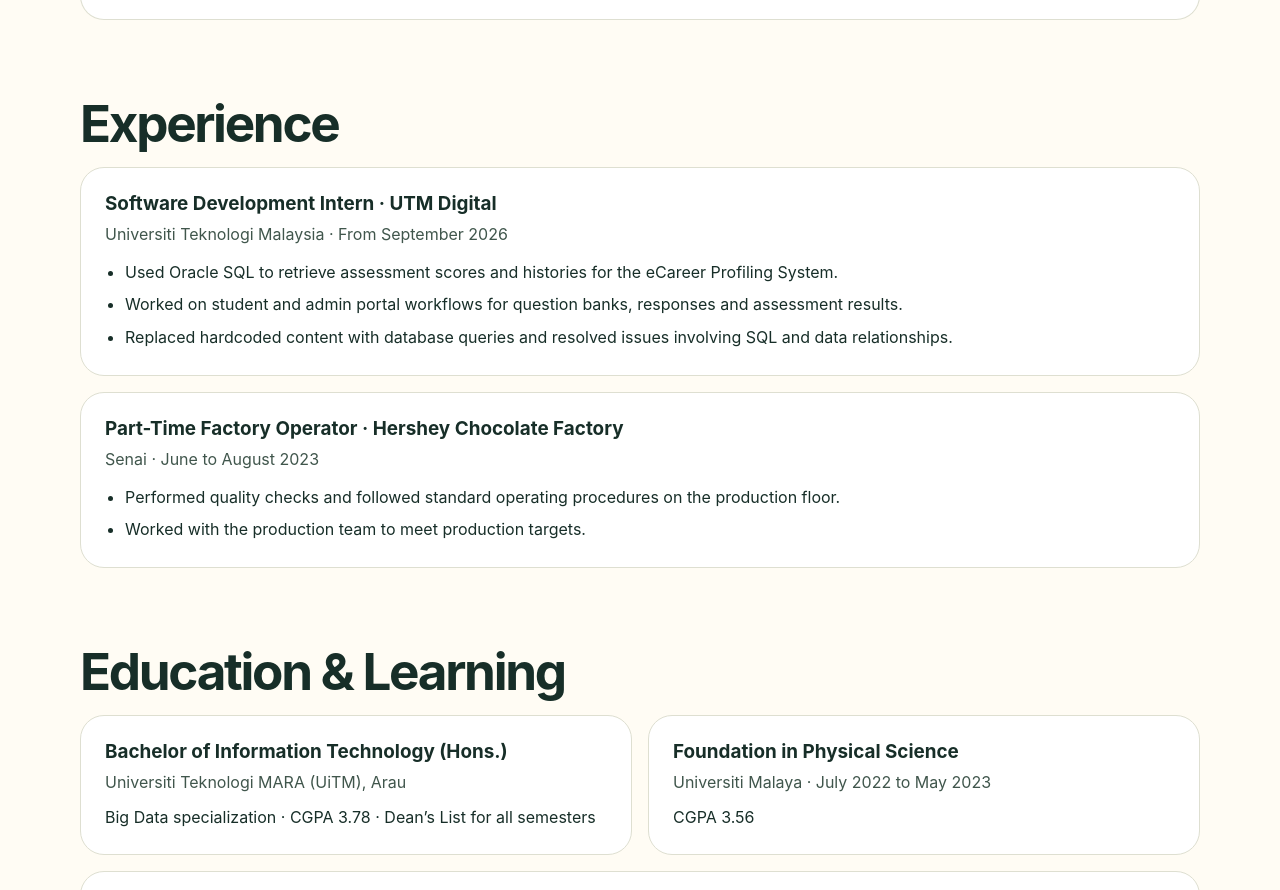
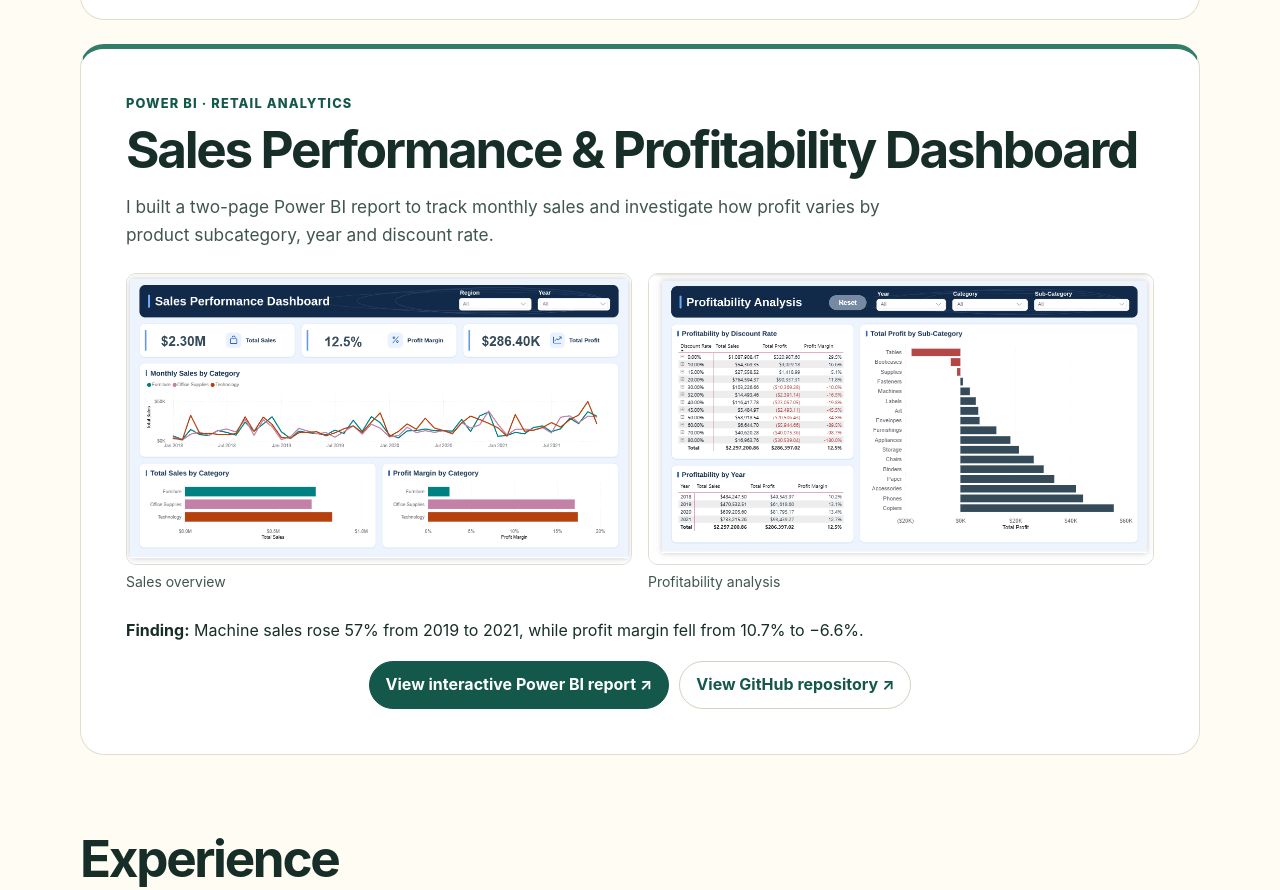
Before and after one commit to firashaiman/firashaiman.github.io, a plain HTML site: page index.html in a window 1280 px wide. Shown: the part 2058-2948 px from the top of the page. Drawn offline with Linux system fonts and the light colour scheme.

Commit message:
update new project

```diff
--- a/index.html
+++ b/index.html
@@ -3,7 +3,7 @@
 <head>
   <meta charset="utf-8">
   <meta name="viewport" content="width=device-width, initial-scale=1">
-  <meta name="description" content="Muhammad Firas Haiman Bin Taha’s data analytics and business intelligence portfolio. Explore a Power BI project on Malaysian public transit.">
+  <meta name="description" content="Muhammad Firas Haiman Bin Taha’s data analytics and business intelligence portfolio. Explore Power BI projects in Malaysian public transit and retail profitability.">
   <title>Firas Haiman | Data Analytics &amp; BI</title>
   <style>
     :root {
@@ -164,6 +164,11 @@
     @media (prefers-reduced-motion: reduce) {
       .skill .icon i { animation: none; }
     }
+    .sales-project { margin-top: 24px; }
+    .sales-previews { display: grid; grid-template-columns: repeat(auto-fit, minmax(min(100%, 310px), 1fr)); gap: 16px; margin: 24px 0; }
+    .sales-previews figure { margin: 0; }
+    .sales-previews img { display: block; width: 100%; height: auto; border: 1px solid var(--line); border-radius: 10px; }
+    .sales-previews figcaption { margin-top: 6px; color: var(--muted); font-size: .875rem; }
   </style>
 </head>
 <body>
@@ -292,6 +297,26 @@
           <a class="button" href="https://amadslah62.wixsite.com/transit-insight/dashboard" target="_blank" rel="noopener">Project website ↗</a>
         </div>
       </article>
+      <article class="project sales-project" id="sales-performance">
+        <p class="kicker">Power BI · Retail analytics</p>
+        <h2>Sales Performance &amp; Profitability Dashboard</h2>
+        <p class="intro">I built a two-page Power BI report to track monthly sales and investigate how profit varies by product subcategory, year and discount rate.</p>
+        <div class="sales-previews">
+          <figure>
+            <img src="assets/sales-performance/sales-overview.png" alt="Sales overview with sales and profit KPIs, monthly trends and category comparisons" loading="lazy">
+            <figcaption>Sales overview</figcaption>
+          </figure>
+          <figure>
+            <img src="assets/sales-performance/profitability-analysis.png" alt="Profitability page showing profit by subcategory and matrices by discount rate and year" loading="lazy">
+            <figcaption>Profitability analysis</figcaption>
+          </figure>
+        </div>
+        <p><strong>Finding:</strong> Machine sales rose 57% from 2019 to 2021, while profit margin fell from 10.7% to −6.6%.</p>
+        <div class="actions">
+          <a class="button primary" href="https://app.powerbi.com/view?r=eyJrIjoiM2RjMGFjNTUtOTFjNS00M2EyLWFjOWItMTA5Mjk1OGJmOTE0IiwidCI6ImNkY2JiMGUyLTlmZWEtNGY1NC04NjcwLTY3MjcwNzc5N2FkYSIsImMiOjEwfQ%3D%3D" target="_blank" rel="noopener">View interactive Power BI report ↗</a>
+          <a class="button" href="https://github.com/firashaiman/retail-sales-profitability-powerbi" target="_blank" rel="noopener">View GitHub repository ↗</a>
+        </div>
+      </article>
     </section>
     <section class="wrap" id="experience">
       <h2>Experience</h2>
```
Also changed, not shown: assets/sales-performance/profitability-analysis.png (added), assets/sales-performance/sales-overview.png (added).
